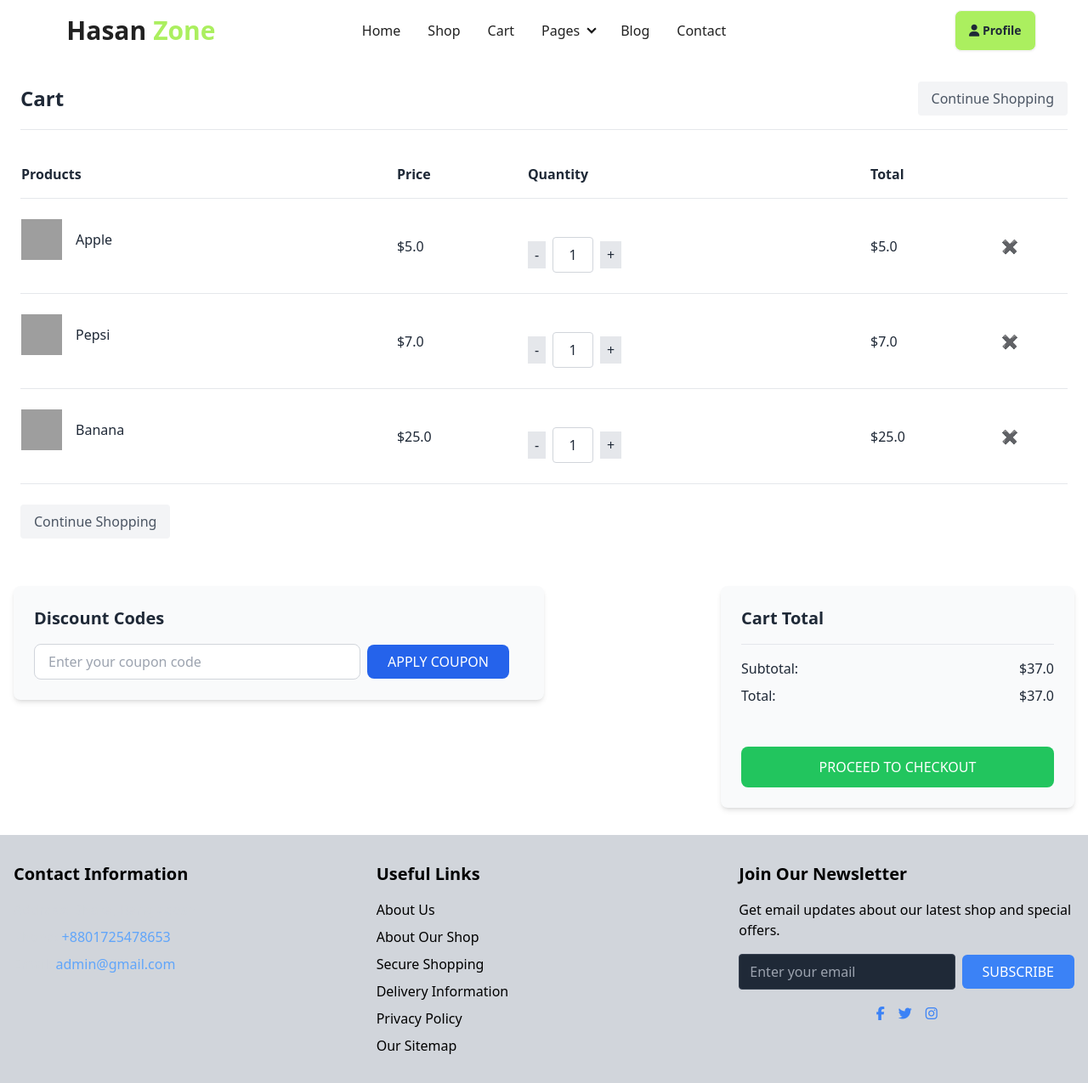
After one commit to Hasan-TechNinja/Project, a Django app: page /cart/ in a window 1280 px wide. The commit adds this page. Shown: the whole page at 85% size. Run offline with Django 4.2, Linux system fonts and the light colour scheme; a user stored in the database is signed in; some libraries are stand-ins or nearby versions; grey boxes are pictures that could not be loaded.

Commit message:
update cart feature

```diff
--- /dev/null
+++ b/Main/templates/addtocart.html
@@ -0,0 +1,130 @@
+{% extends "base.html" %}
+{% load static %}
+{% block title %}Cart{% endblock title %}
+{% block content %}
+
+<div class="container mx-auto p-6">
+    <div class="flex justify-between items-center border-b pb-4">
+      <h2 class="text-2xl font-bold">Cart</h2>
+      <button class="px-4 py-2 bg-gray-100 text-gray-600 rounded">Continue Shopping</button>
+    </div>
+
+    <div class="mt-6">
+      <table class="w-full text-left">
+        <thead>
+          <tr class="border-b">
+            <th class="py-4">Products</th>
+            <th class="py-4">Price</th>
+            <th class="py-4">Quantity</th>
+            <th class="py-4">Total</th>
+            <th class="py-4"></th>
+          </tr>
+        </thead>
+        <tbody>
+          <!-- First item -->
+          <tr class="border-b">
+            <td class="py-6 flex items-center">
+              <img class="w-12 h-12 object-cover mr-4" src="apple_image_url" alt="Apple">
+              <span>Apple</span>
+            </td>
+            <td class="py-6">$5.0</td>
+            <td class="py-6 flex items-center">
+              <button class="px-2 py-1 bg-gray-200">-</button>
+              <input type="text" value="1" class="mx-2 w-12 text-center border-gray-300 rounded">
+              <button class="px-2 py-1 bg-gray-200">+</button>
+            </td>
+            <td class="py-6">$5.0</td>
+            <td class="py-6">
+              <button class="text-gray-500">✖</button>
+            </td>
+          </tr>
+
+          <!-- Second item -->
+          <tr class="border-b">
+            <td class="py-6 flex items-center">
+              <img class="w-12 h-12 object-cover mr-4" src="pepsi_image_url" alt="Pepsi">
+              <span>Pepsi</span>
+            </td>
+            <td class="py-6">$7.0</td>
+            <td class="py-6 flex items-center">
+              <button class="px-2 py-1 bg-gray-200">-</button>
+              <input type="text" value="1" class="mx-2 w-12 text-center border-gray-300 rounded">
+              <button class="px-2 py-1 bg-gray-200">+</button>
+            </td>
+            <td class="py-6">$7.0</td>
+            <td class="py-6">
+              <button class="text-gray-500">✖</button>
+            </td>
+          </tr>
+
+          <!-- Third item -->
+          <tr class="border-b">
+            <td class="py-6 flex items-center">
+              <img class="w-12 h-12 object-cover mr-4" src="banana_image_url" alt="Banana">
+              <span>Banana</span>
+            </td>
+            <td class="py-6">$25.0</td>
+            <td class="py-6 flex items-center">
+              <button class="px-2 py-1 bg-gray-200">-</button>
+              <input type="text" value="1" class="mx-2 w-12 text-center border-gray-300 rounded">
+              <button class="px-2 py-1 bg-gray-200">+</button>
+            </td>
+            <td class="py-6">$25.0</td>
+            <td class="py-6">
+              <button class="text-gray-500">✖</button>
+            </td>
+          </tr>
+        </tbody>
+      </table>
+
+      <div class="mt-6 flex justify-between">
+        <button class="px-4 py-2 bg-gray-100 text-gray-600 rounded"><a href="{% url "shop" %}">Continue Shopping</a></button>
+        {% comment %} <button class="px-4 py-2 bg-blue-600 text-white rounded">Update Cart</button> {% endcomment %}
+      </div>
+    </div>
+  </div>
+
+
+  <div class="container mx-auto px-4 py-8 lg:flex lg:space-x-8 lg:justify-between">
+    <!-- Left Column: Discount Codes -->
+    <div class="lg:w-1/2">
+         <!-- Buttons for Continue Shopping and Update Cart -->
+         {% comment %} <div class="flex justify-between items-center mb-8">
+             <button class="text-blue-500 hover:underline font-semibold">CONTINUE SHOPPING</button>
+             <button class="text-gray-600 hover:underline font-semibold">UPDATE CART</button>
+         </div> {% endcomment %}
+
+         <!-- Discount Codes Section -->
+         <div class="bg-gray-50 p-6 rounded-lg shadow-md mb-8">
+             <h2 class="text-xl font-semibold mb-4">Discount Codes</h2>
+             <div class="flex items-center">
+                 <input type="text" class="border border-gray-300 rounded-lg px-4 py-2 w-full sm:w-2/3" placeholder="Enter your coupon code">
+                 <button class="bg-blue-600 text-white px-6 py-2 rounded-lg ml-2 hover:bg-blue-700 transition">APPLY COUPON</button>
+             </div>
+         </div>
+    </div>
+
+    <!-- Right Column: Cart Total -->
+    <div class="lg:w-1/3">
+         <div class="bg-gray-50 p-6 rounded-lg shadow-md">
+             <h2 class="text-xl font-semibold mb-4">Cart Total</h2>
+             <div class="border-t border-gray-200 py-4">
+                 <div class="flex justify-between mb-2">
+                     <span class="font-medium">Subtotal:</span>
+                     <span>$37.0</span>
+                 </div>
+                 <div class="flex justify-between mb-4">
+                     <span class="font-medium">Total:</span>
+                     <span>$37.0</span>
+                 </div>
+             </div>
+             <button class="bg-green-500 text-white px-6 py-3 rounded-lg w-full mt-4 hover:bg-green-600 transition">
+                 PROCEED TO CHECKOUT
+             </button>
+         </div>
+     </div>
+ </div>
+
+
+
+{% endblock content %}
--- a/Main/urls.py
+++ b/Main/urls.py
@@ -7,6 +7,7 @@ urlpatterns = [
     path('shop/', views.ShopView, name='shop'),
     path('product_details/', views.ProductDetails.as_view(), name='product_details'),
     path('product_details/<int:pk>/', views.ProductDetails.as_view(), name='product_details'),
+    path('cart/', views.AddToCart.as_view(), name='addtocart'),
 
 
 ]
--- a/Main/views.py
+++ b/Main/views.py
@@ -16,24 +16,31 @@ class HomeView(View):
         }
         return render(request, 'home.html', context)
 
+
 def ShopView(request):
 
     return render(request, 'shop.html')
 
-class ProductDetails(LoginRequiredMixin, View):
-
-    login_url = '/login/'  # Redirects to login page if not logged in
-    redirect_field_name = 'redirect_to'
-
-
+class ProductDetails(View):
     def get(self, request, pk):
         product = get_object_or_404(Product, pk=pk)
+        department_description = product.department.description
+
         all = Product.objects.all()
-        rproduct = Product.objects.filter(department=product.department).exclude(pk=pk)
+        related_products = Product.objects.filter(department=product.department).exclude(pk=pk)
 
         context = {
             'product': product,
-            'rproduct':rproduct,
+            'rproduct':related_products,
+            'department_description':department_description,
 
         }
         return render(request, 'product_details.html', context)
+
+class AddToCart(LoginRequiredMixin ,View):
+    login_url = '/login/'
+    redirect_field_name = 'redirect_to'
+
+    def get(self, request):
+
+        return render(request, 'addtocart.html')
--- a/templates/base.html
+++ b/templates/base.html
@@ -84,7 +84,9 @@
               <ul class="menu menu-horizontal text-base font-medioum px-1">
                 <li><a class="hover:bg-primary" href='{% url "home" %}'>Home</a></li>
                 <li><a class="hover:bg-primary" href='{% url "shop" %}'>Shop</a></li>
-                <li><a class="hover:bg-primary" href="{% url "product_details" %}">Product Details</a></li>
+                {% if user.is_authenticated %}
+                <li><a class="hover:bg-primary" href="{% url "addtocart" %}">Cart</a></li>
+                {% endif %}
                 <li>
                   <details class="hover:bg-primary">
                     <summary >Pages</summary>
@@ -95,11 +97,14 @@
                   </details>
                 </li>
                 <li><a class="hover:bg-primary" >Blog</a></li>
+                {% if user.is_authenticated %}
                 <li><a class="hover:bg-primary" href='#' >Contact</a></li>
+                {% endif %}
               </ul>
             </div>
             <div class="navbar-end">
               {% if user.is_authenticated %}
+
                   {% if request.path == '/profile/' %}
                       <a class="btn bg-yellow-300 hover:bg-red-300" href="{% url 'logout' %}">
                           <span><i class="fa-solid fa-user"></i> <span>Logout</span></span>
--- a/theme/static/css/dist/styles.css
+++ b/theme/static/css/dist/styles.css
@@ -920,12 +928,16 @@ select {
   margin-top: 1.75rem;
 }
 
-.mb-10 {
-  margin-bottom: 2.5rem;
-}
-
-.mt-12 {
-  margin-top: 3rem;
+.mr-4 {
+  margin-right: 1rem;
+}
+
+.ml-2 {
+  margin-left: 0.5rem;
+}
+
+.mt-8 {
+  margin-top: 2rem;
 }
 
 .block {
@@ -1224,6 +1236,10 @@ select {
   border-right-width: 1px;
 }
 
+.border-t {
+  border-top-width: 1px;
+}
+
 .border-blue-500 {
   --tw-border-opacity: 1;
   border-color: rgb(59 130 246 / var(--tw-border-opacity));
@@ -1288,14 +1304,14 @@ select {
   background-color: rgb(229 231 235 / var(--tw-bg-opacity));
 }
 
+.bg-gray-300 {
+  --tw-bg-opacity: 1;
+  background-color: rgb(209 213 219 / var(--tw-bg-opacity));
+}
+
 .bg-gray-50 {
   --tw-bg-opacity: 1;
   background-color: rgb(249 250 251 / var(--tw-bg-opacity));
-}
-
-.bg-gray-500 {
-  --tw-bg-opacity: 1;
-  background-color: rgb(107 114 128 / var(--tw-bg-opacity));
 }
 
 .bg-gray-800 {
@@ -1332,9 +1348,9 @@ select {
   background-color: rgb(253 224 71 / var(--tw-bg-opacity));
 }
 
-.bg-gray-300 {
-  --tw-bg-opacity: 1;
-  background-color: rgb(209 213 219 / var(--tw-bg-opacity));
+.bg-green-500 {
+  --tw-bg-opacity: 1;
+  background-color: rgb(34 197 94 / var(--tw-bg-opacity));
 }
 
 .bg-opacity-60 {
@@ -1447,13 +1468,26 @@ select {
   padding-bottom: 2rem;
 }
 
-.py-12 {
-  padding-top: 3rem;
-  padding-bottom: 3rem;
+.py-4 {
+  padding-top: 1rem;
+  padding-bottom: 1rem;
+}
+
+.py-6 {
+  padding-top: 1.5rem;
+  padding-bottom: 1.5rem;
 }
 
 .pl-5 {
   padding-left: 1.25rem;
+}
+
+.pb-4 {
+  padding-bottom: 1rem;
+}
+
+.text-left {
+  text-align: left;
 }
 
 .text-center {
@@ -1527,6 +1561,11 @@ select {
   letter-spacing: 0em;
 }
 
+.text-black {
+  --tw-text-opacity: 1;
+  color: rgb(0 0 0 / var(--tw-text-opacity));
+}
+
 .text-blue-400 {
   --tw-text-opacity: 1;
   color: rgb(96 165 250 / var(--tw-text-opacity));
@@ -1595,16 +1639,6 @@ select {
 .text-yellow-500 {
   --tw-text-opacity: 1;
   color: rgb(234 179 8 / var(--tw-text-opacity));
-}
-
-.text-black {
-  --tw-text-opacity: 1;
-  color: rgb(0 0 0 / var(--tw-text-opacity));
-}
-
-.text-green-600 {
-  --tw-text-opacity: 1;
-  color: rgb(22 163 74 / var(--tw-text-opacity));
 }
 
 .shadow {
@@ -1647,6 +1681,14 @@ select {
   transition-duration: 150ms;
 }
 
+.transition {
+  transition-property: color, background-color, border-color, text-decoration-color, fill, stroke, opacity, box-shadow, transform, filter, -webkit-backdrop-filter;
+  transition-property: color, background-color, border-color, text-decoration-color, fill, stroke, opacity, box-shadow, transform, filter, backdrop-filter;
+  transition-property: color, background-color, border-color, text-decoration-color, fill, stroke, opacity, box-shadow, transform, filter, backdrop-filter, -webkit-backdrop-filter;
+  transition-timing-function: cubic-bezier(0.4, 0, 0.2, 1);
+  transition-duration: 150ms;
+}
+
 .duration-500 {
   transition-duration: 500ms;
 }
@@ -1749,6 +1796,10 @@ select {
     width: 50%;
   }
 
+  .sm\:w-2\/3 {
+    width: 66.666667%;
+  }
+
   .sm\:grid-cols-1 {
     grid-template-columns: repeat(1, minmax(0, 1fr));
   }
@@ -1851,6 +1902,14 @@ select {
     width: 18rem;
   }
 
+  .lg\:w-1\/2 {
+    width: 50%;
+  }
+
+  .lg\:w-1\/3 {
+    width: 33.333333%;
+  }
+
   .lg\:grid-cols-2 {
     grid-template-columns: repeat(2, minmax(0, 1fr));
   }
@@ -1865,6 +1924,10 @@ select {
 
   .lg\:grid-cols-7 {
     grid-template-columns: repeat(7, minmax(0, 1fr));
+  }
+
+  .lg\:justify-between {
+    justify-content: space-between;
   }
 
   .lg\:space-x-20 > :not([hidden]) ~ :not([hidden]) {
@@ -1879,6 +1942,12 @@ select {
     margin-left: calc(0.75rem * calc(1 - var(--tw-space-x-reverse)));
   }
 
+  .lg\:space-x-8 > :not([hidden]) ~ :not([hidden]) {
+    --tw-space-x-reverse: 0;
+    margin-right: calc(2rem * var(--tw-space-x-reverse));
+    margin-left: calc(2rem * calc(1 - var(--tw-space-x-reverse)));
+  }
+
   .lg\:px-20 {
     padding-left: 5rem;
     padding-right: 5rem;
```
Also changed, not shown: other parts of theme/static/css/dist/styles.css (+32 -9 lines), Main/templates/product_details.html (+10 -8 lines), db.sqlite3.
